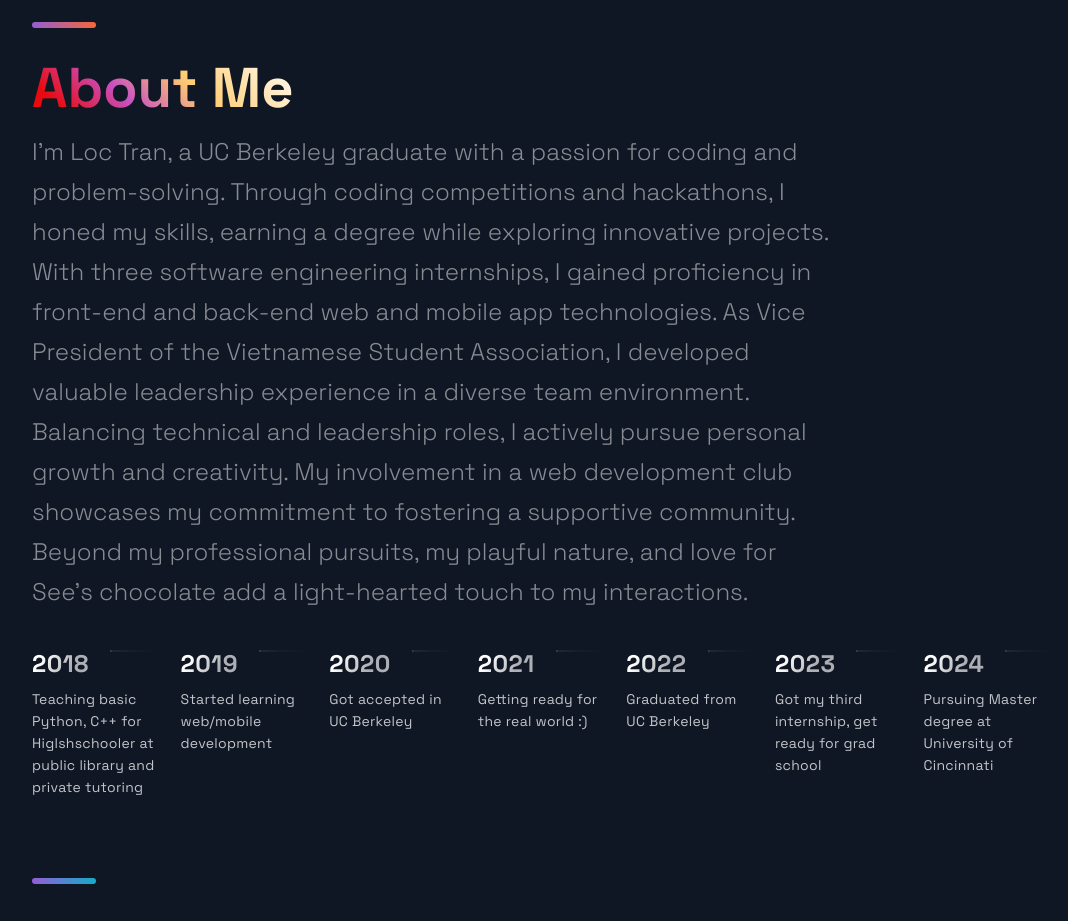
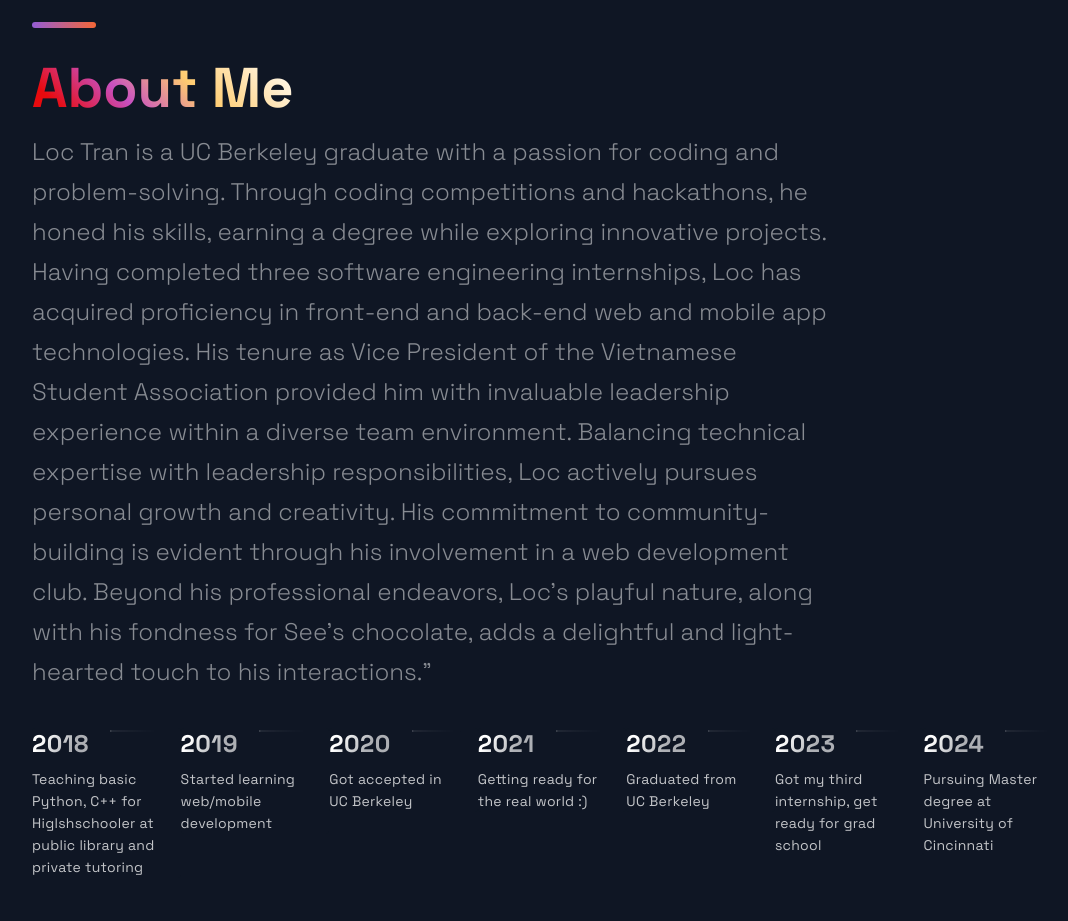
Before and after one commit to leonardotran/Personal-Website, a Next.js app: page / in a window 1280 px wide. Shown: the part 3540-4461 px from the top of the page, without its empty margins (88-1156 px from the left). Built offline with nearby package versions, Linux system fonts and the light colour scheme.

Commit message:
change about me

```diff
--- a/src/components/TimeLine/TimeLine.js
+++ b/src/components/TimeLine/TimeLine.js
@@ -46,11 +46,11 @@ const Timeline = () => {
     <Section id="about">
       <SectionTitle>About Me</SectionTitle>
       <SectionText>
-      I'm Loc Tran, a UC Berkeley graduate with a passion for coding and problem-solving. Through coding competitions and hackathons, I honed my skills, earning a degree while exploring innovative projects.
+      Loc Tran is a UC Berkeley graduate with a passion for coding and problem-solving. Through coding competitions and hackathons, he honed his skills, earning a degree while exploring innovative projects.
 
-      With three software engineering internships, I gained proficiency in front-end and back-end web and mobile app technologies. As Vice President of the Vietnamese Student Association, I developed valuable leadership experience in a diverse team environment.
+      Having completed three software engineering internships, Loc has acquired proficiency in front-end and back-end web and mobile app technologies. His tenure as Vice President of the Vietnamese Student Association provided him with invaluable leadership experience within a diverse team environment.
 
-      Balancing technical and leadership roles, I actively pursue personal growth and creativity. My involvement in a web development club showcases my commitment to fostering a supportive community. Beyond my professional pursuits, my playful nature, and love for See's chocolate add a light-hearted touch to my interactions.
+      Balancing technical expertise with leadership responsibilities, Loc actively pursues personal growth and creativity. His commitment to community-building is evident through his involvement in a web development club. Beyond his professional endeavors, Loc's playful nature, along with his fondness for See's chocolate, adds a delightful and light-hearted touch to his interactions."
       </SectionText>
       <CarouselContainer ref={carouselRef} onScroll={handleScroll}>
         <>
```
